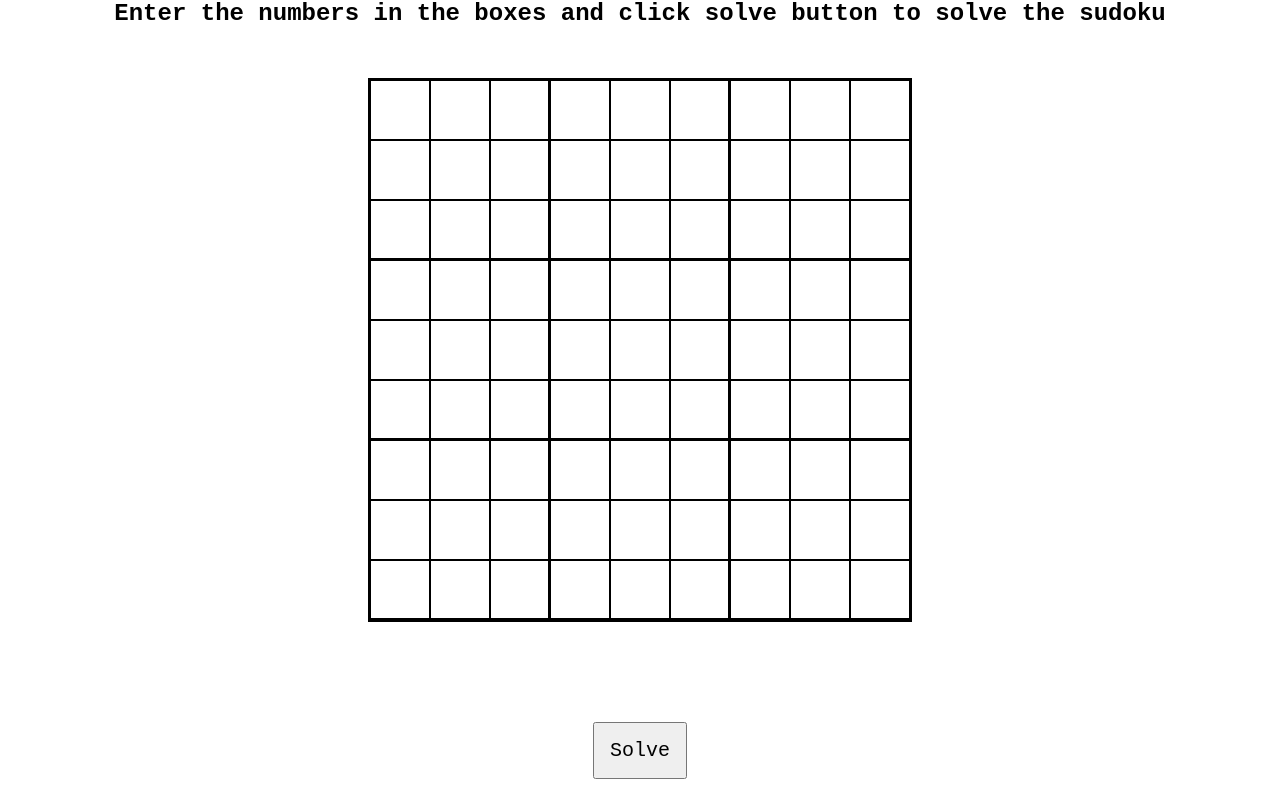
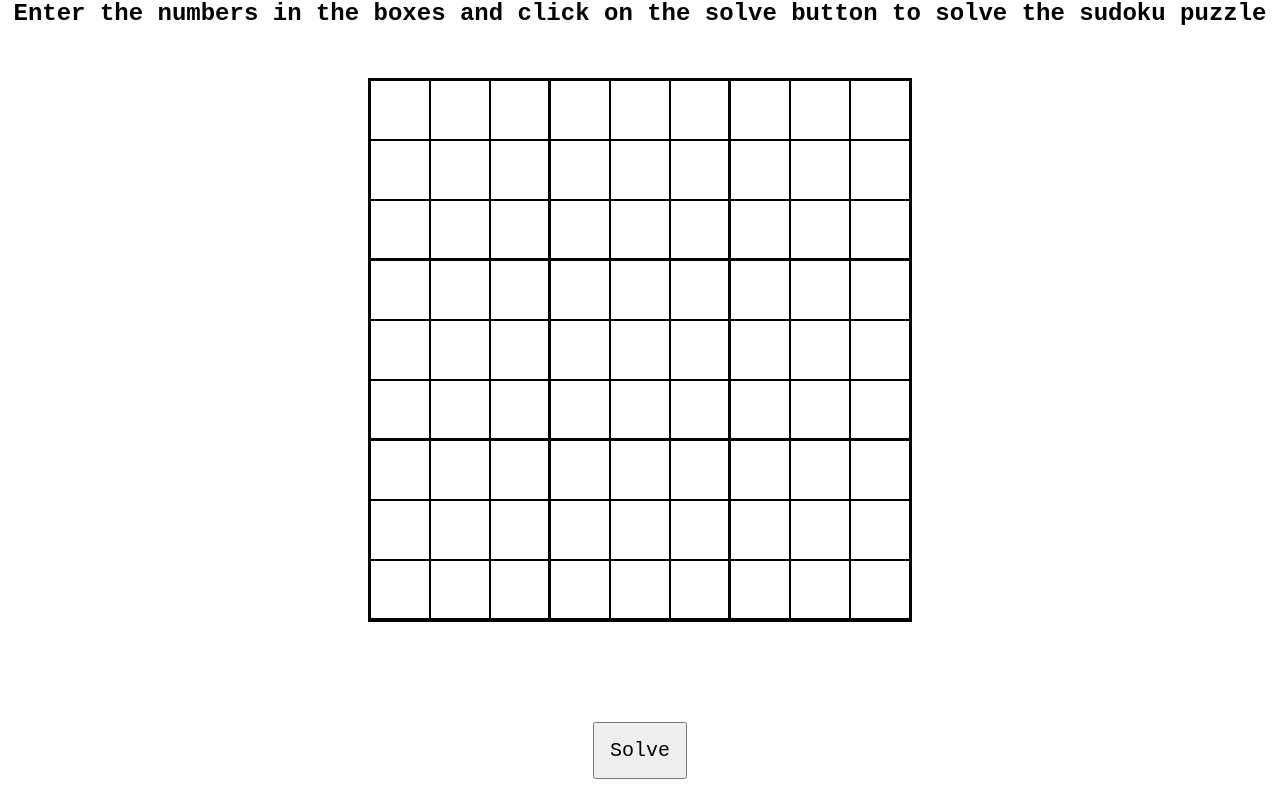
Before and after one commit to shashipreetham123/Sudoku-Solver, a plain HTML site: page index.html in a window 1280 px wide. Drawn offline with Linux system fonts and the light colour scheme.

Commit message:
Update instruction text for solving sudoku

```diff
--- a/index.html
+++ b/index.html
@@ -9,7 +9,7 @@
 </head>
 
 <body>
-    <h2 align="center">Enter the numbers in the boxes and click solve button to solve the sudoku</h2>
+    <h2 align="center">Enter the numbers in the boxes and click on the solve button to solve the sudoku puzzle</h2>
 
     <div class="board-area">
         <div class="board">
```
